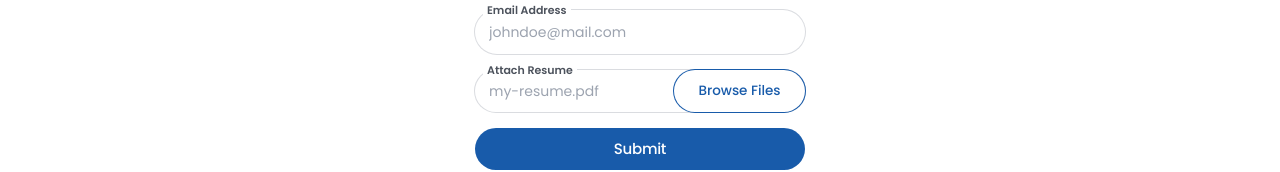
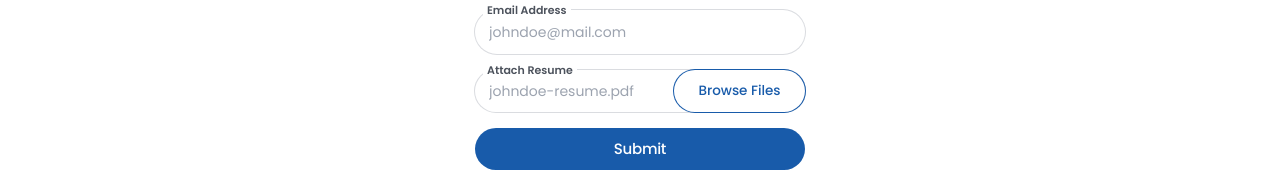
Before and after one commit to nnerb/abenson_landpage, a React (Vite) app: page / in a window 1280 px wide. Shown: the part 3055-3227 px from the top of the page. Built offline with nearby package versions, Linux system fonts and the light colour scheme.

Commit message:
pass placeholder props to fileinput component

```diff
--- a/src/components/form/components/file-input.jsx
+++ b/src/components/form/components/file-input.jsx
@@ -1,13 +1,13 @@
 import PropTypes from "prop-types";
 
-const FileInput = ({ label, register, error, fileName }) => (
+const FileInput = ({ label, register, error, fileName, placeholder }) => (
   <div className="relative w-full">
     {/* Read-only input displaying the file name */}
     <input
       type="text"
       value={fileName}
       readOnly
-      placeholder="my-resume.pdf"
+      placeholder={placeholder}
       className={`
         px-[14px] py-3 custom-sm:py-[10.5px] rounded-full text-xs custom-sm:text-[14px]
         custom-sm:leading-[21px] outline-none appearance-none ring-1 leading-[18px]
@@ -60,6 +60,7 @@ FileInput.propTypes = {
   register: PropTypes.func.isRequired,
   error: PropTypes.object,
   fileName: PropTypes.string.isRequired,
+  placeholder: PropTypes.string
 };
 
 export default FileInput;
--- a/src/components/form/form.jsx
+++ b/src/components/form/form.jsx
@@ -80,6 +80,7 @@ const Form = () => {
               register={register}
               error={errors.resume}
               fileName={fileName}
+              placeholder="johndoe-resume.pdf"
             />
           </fieldset>
 
```
